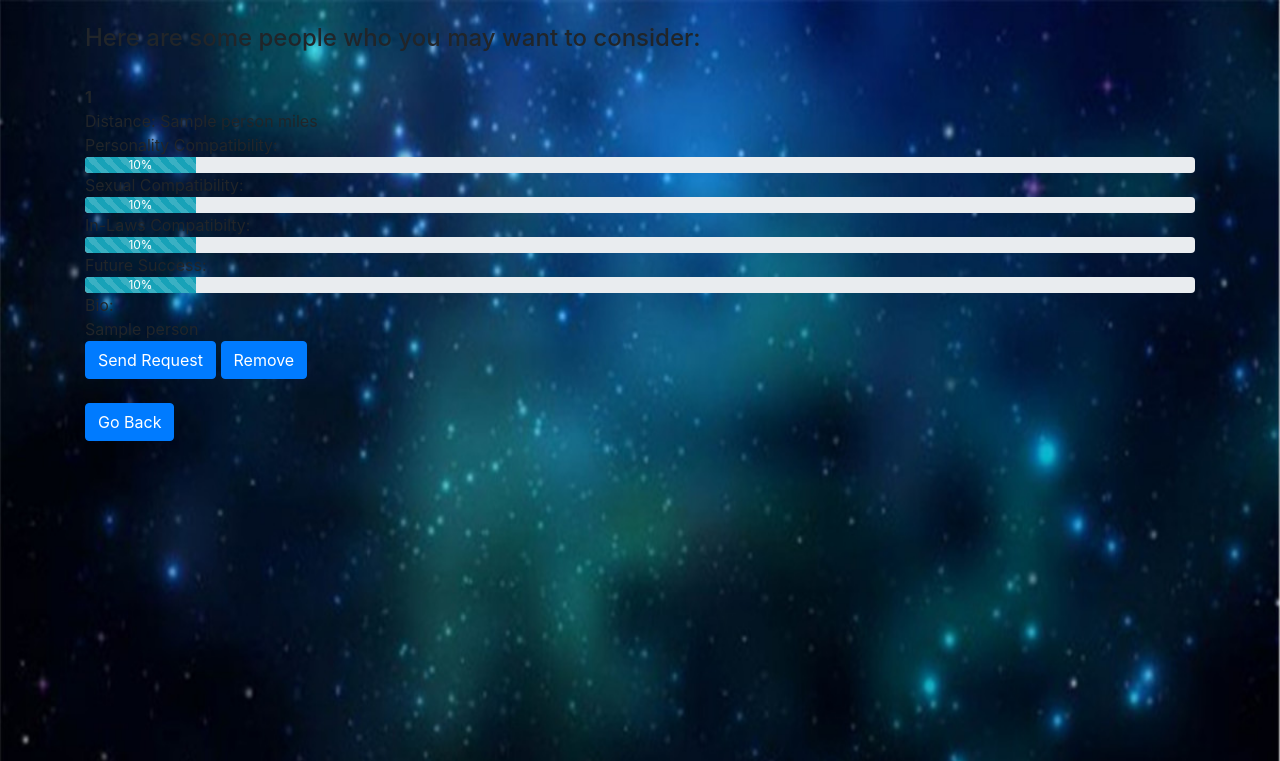
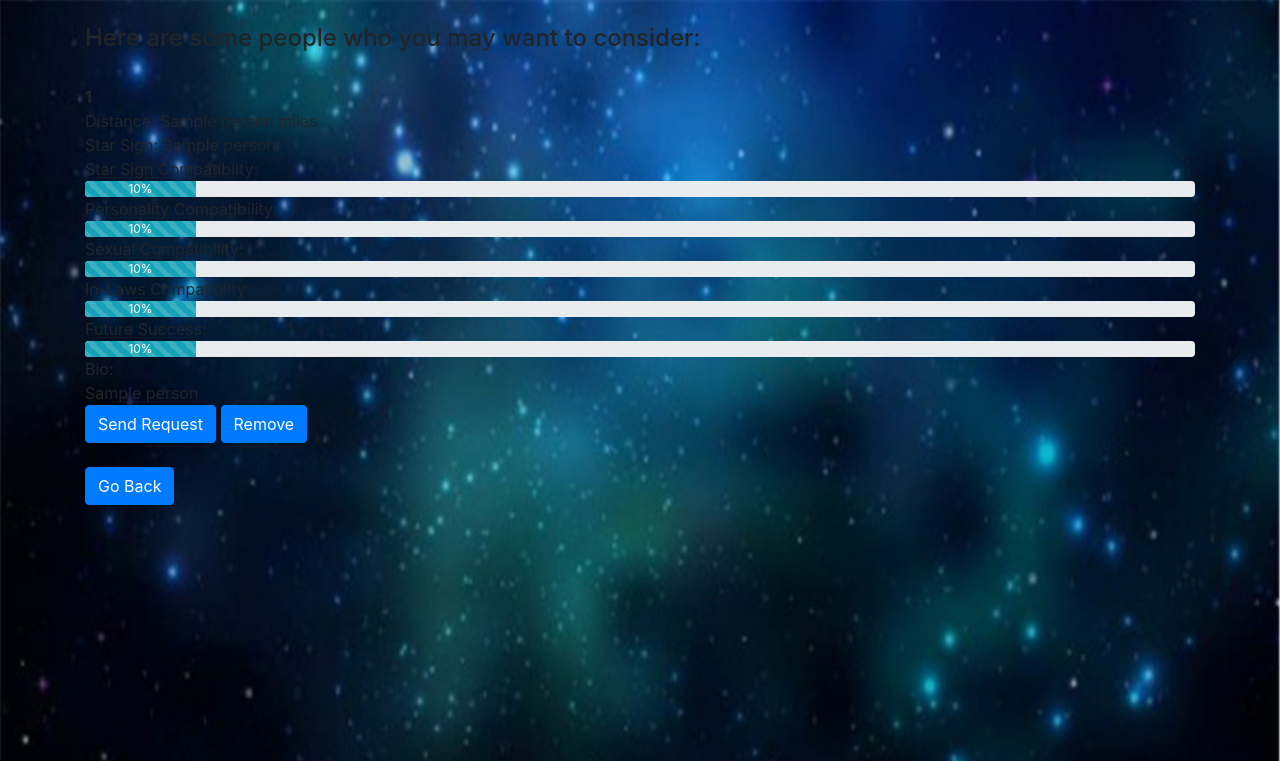
Before and after one commit to hongweimachene/WeNeedAName_chenH-rawatP-shawJ, a Flask app: template templates/matchmaking.html in a window 1280 px wide. Shown: the top 761 px of the page. Run offline with Flask 2, Linux system fonts and the light colour scheme; the template is opened without the code that fills it: most values are stand-ins (such as "Sample title", 1, 10 or a date in 2020); some libraries are stand-ins or nearby versions.

Commit message:
added star sign and star sign compatibility

```diff
--- a/doc/devlog.txt
+++ b/doc/devlog.txt
@@ -263,3 +263,6 @@ fixed features in all request pages
 
 yifanW -- 2019-12-04 01:28
 added features to createAccounts and welcome pages
+
+yifanW -- 2019-12-04 01:32
+added star sign and star sign compatibility
--- a/templates/accepted_requests.html
+++ b/templates/accepted_requests.html
@@ -16,6 +16,11 @@
                 {% if person[6] != [None] %}
                 <b>{{person[0]}}</b><br>
                 Distance: {{person[7]}} miles<br>
+                Star Sign: {{person[8]}}<br>
+                Star Sign Compatibilty:
+                <div class="progress">
+                    <div class="progress-bar bg-info progress-bar-striped" role="progressbar" style="width:{{person[9]*100}}%" aria-valuemin="0" aria-valuemax="100">{{person[9]*100}}%</div>
+                </div>
                 Personality Compatibility:
                 <div class="progress">
                     <div class="progress-bar bg-info progress-bar-striped" role="progressbar" style="width:{{person[1]*100}}%" aria-valuemin="0" aria-valuemax="100">{{person[1]*100}}%</div>
--- a/templates/matchmaking.html
+++ b/templates/matchmaking.html
@@ -16,6 +16,11 @@
                 {% if person[6] != [None] %}
                 <b>{{person[0]}}</b><br>
                 Distance: {{person[7]}} miles<br>
+                Star Sign: {{person[8]}}<br>
+                Star Sign Compatibilty:
+                <div class="progress">
+                    <div class="progress-bar bg-info progress-bar-striped" role="progressbar" style="width:{{person[9]*100}}%" aria-valuemin="0" aria-valuemax="100">{{person[9]*100}}%</div>
+                </div>
                 Personality Compatibility:
                 <div class="progress">
                     <div class="progress-bar bg-info progress-bar-striped" role="progressbar" style="width:{{person[1]*100}}%" aria-valuemin="0" aria-valuemax="100">{{person[1]*100}}%</div>
--- a/templates/pending_requests.html
+++ b/templates/pending_requests.html
@@ -16,6 +16,11 @@
                 {% if person[6] != [None] %}
                 <b>{{person[0]}}</b><br>
                 Distance: {{person[7]}} miles<br>
+                Star Sign: {{person[8]}}<br>
+                Star Sign Compatibilty:
+                <div class="progress">
+                    <div class="progress-bar bg-info progress-bar-striped" role="progressbar" style="width:{{person[9]*100}}%" aria-valuemin="0" aria-valuemax="100">{{person[9]*100}}%</div>
+                </div>
                 Personality Compatibility:
                 <div class="progress">
                     <div class="progress-bar bg-info progress-bar-striped" role="progressbar" style="width:{{person[1]*100}}%" aria-valuemin="0" aria-valuemax="100">{{person[1]*100}}%</div>
--- a/templates/received_requests.html
+++ b/templates/received_requests.html
@@ -16,6 +16,11 @@
                 {% if person[6] != [None] %}
                 <b>{{person[0]}}</b><br>
                 Distance: {{person[7]}} miles<br>
+                Star Sign: {{person[8]}}<br>
+                Star Sign Compatibilty:
+                <div class="progress">
+                    <div class="progress-bar bg-info progress-bar-striped" role="progressbar" style="width:{{person[9]*100}}%" aria-valuemin="0" aria-valuemax="100">{{person[9]*100}}%</div>
+                </div>
                 Personality Compatibility:
                 <div class="progress">
                     <div class="progress-bar bg-info progress-bar-striped" role="progressbar" style="width:{{person[1]*100}}%" aria-valuemin="0" aria-valuemax="100">{{person[1]*100}}%</div>
```
Also changed, not shown: horoscope_dating.db, 1 other file.
